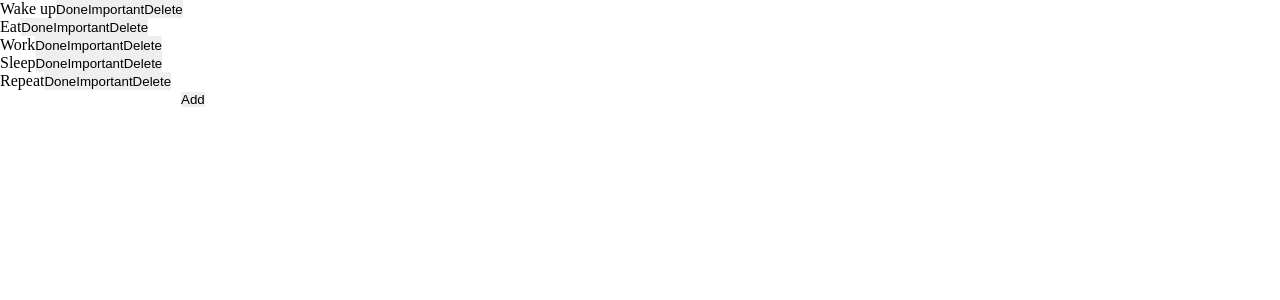
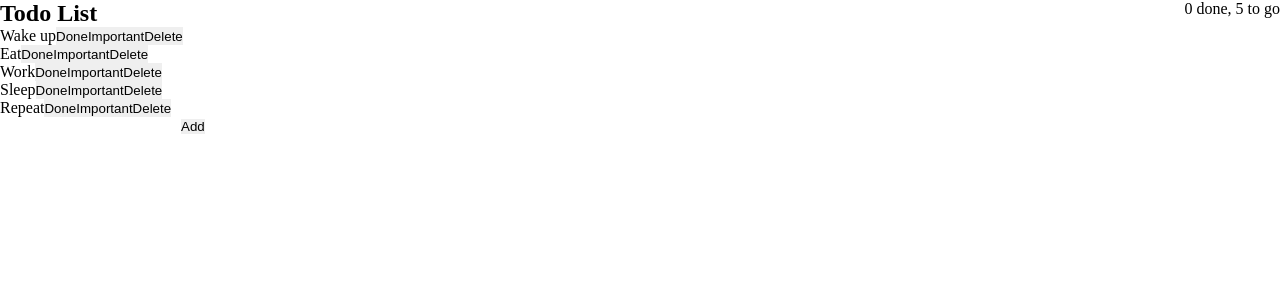
Before and after one commit to banana-labz/todo-list, a Svelte app: page / in a window 1280 px wide. Shown: the top 300 px of the page. Built offline with nearby package versions, Linux system fonts and the light colour scheme.

Commit message:
added header

```diff
--- a/src/components/Add.svelte
+++ b/src/components/Add.svelte
@@ -1,5 +1,5 @@
 <script>
-  import {getContext, onDestroy} from "svelte"
+  import {getContext} from "svelte"
 
   let todoLabel = ""
 
@@ -9,6 +9,7 @@
     const id = Math.random().toString(36).substring(2, 9)
     const item = {id, label: todoLabel, important: false, done: false}
     $todoList = [...$todoList, item]
+    todoLabel = ""
   }
 </script>
 
--- a/src/components/App.svelte
+++ b/src/components/App.svelte
@@ -2,6 +2,7 @@
 	import {setContext} from "svelte"
 	import {todoList, filter} from "../stores"
 
+	import Header from "./Header.svelte"
 	import TodoList from "./TodoList.svelte"
 	import Add from "./Add.svelte"
 
@@ -9,5 +10,6 @@
 	setContext("filter", filter)
 </script>
 
+<Header/>
 <TodoList/>
 <Add/>
--- a/src/components/Header.svelte
+++ b/src/components/Header.svelte
@@ -0,0 +1,22 @@
+<script>
+  import {getContext} from "svelte"
+
+  let todoList = getContext("todo-list")
+  const done = $todoList.filter(item => item.done)
+
+  const listLength = $todoList.length
+  const doneLength = done.length
+</script>
+
+<div class="header">
+  <h2>Todo List</h2>
+  <p>{doneLength} done, {listLength - doneLength} to go</p>
+</div>
+
+<style>
+  .header {
+    display: flex;
+    flex-direction: row;
+    justify-content: space-between;
+  }
+</style>
```
